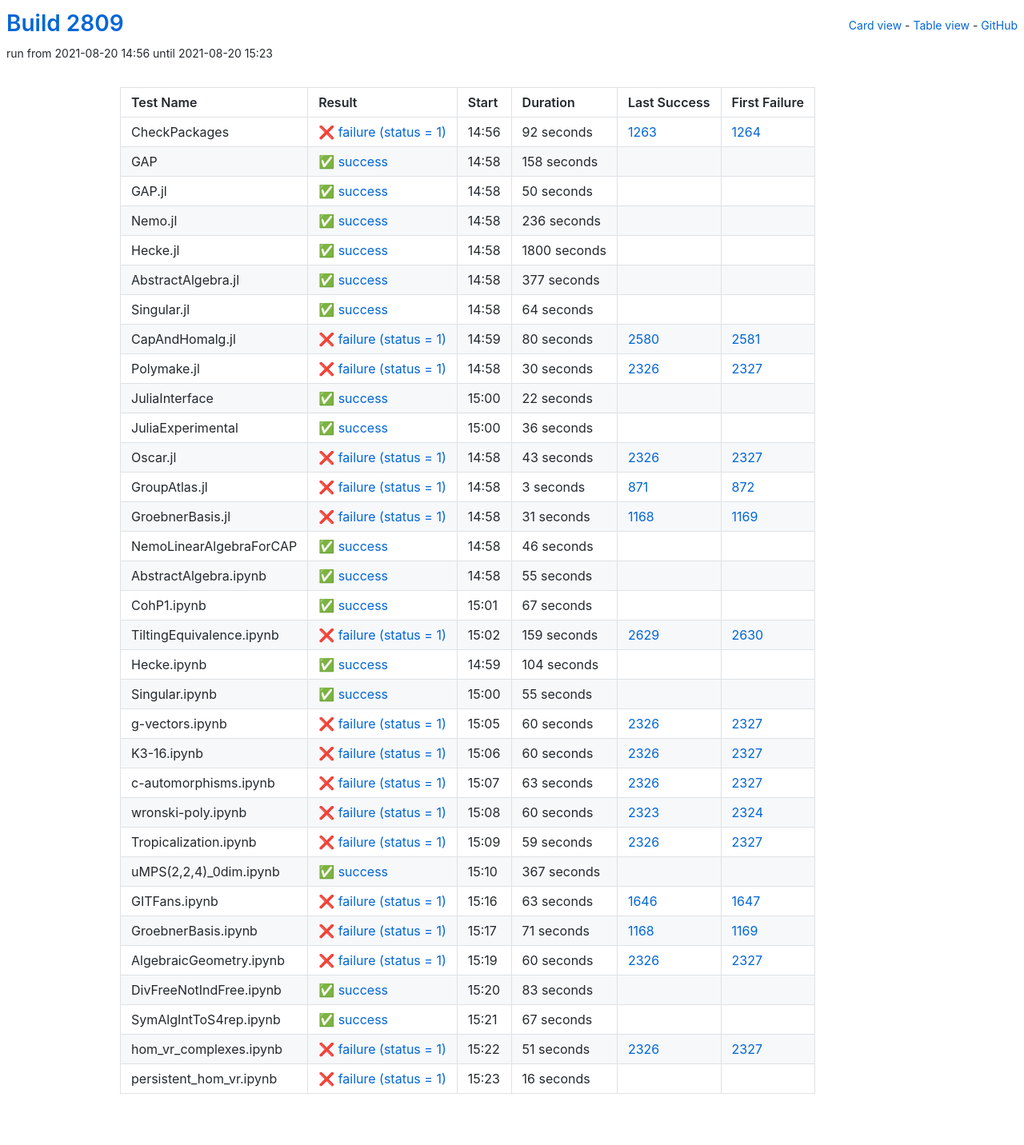
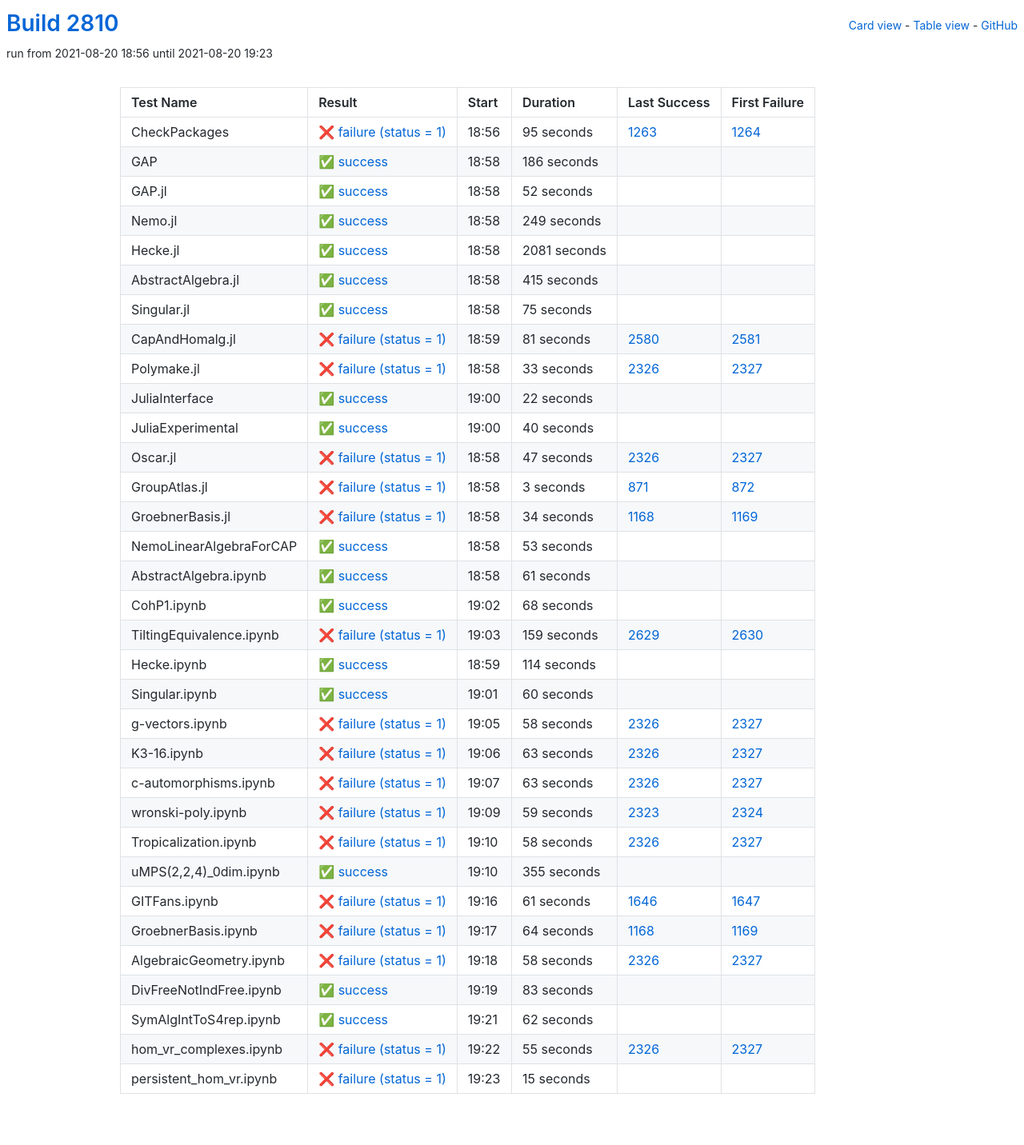
Before and after one commit to oscar-system/oscar-ci-status-stable, a Jekyll site: the page built from table.html, in a window 1280 px wide. Shown: the whole page at 80% size. Built offline with Jekyll 4.4.1, drawn with Linux system fonts in a browser that asks for light colours.

Commit message:
Build #2810

```diff
--- a/_data/ci.yml
+++ b/_data/ci.yml
@@ -1,6 +1,6 @@
 ---
-build: 2809
-build_url: https://oscarci.mathematik.uni-kl.de/job/oscar-stable/2809/
+build: 2810
+build_url: https://oscarci.mathematik.uni-kl.de/job/oscar-stable/2810/
 job: oscar-stable
 organization: oscar-system
 repo: oscar-ci-status-stable
@@ -8,116 +8,116 @@ repourl: https://github.com/oscar-system/oscar-ci-status-stable
 tests:
 - name: CheckPackages
   id: checkpackages
-  log: https://oscarci.mathematik.uni-kl.de/job/oscar-stable/2809/artifact/logs/build-2809/CheckPackages.log
-  start: 2021-08-20 14:56
+  log: https://oscarci.mathematik.uni-kl.de/job/oscar-stable/2810/artifact/logs/build-2810/CheckPackages.log
+  start: 2021-08-20 18:56
   success: false
   exitcode: 1
   status: failure
-  duration: 92
+  duration: 95
   last_success: 1263
   last_success_url: https://oscarci.mathematik.uni-kl.de/job/oscar-stable/1263/
   first_failure: 1264
   first_failure_url: https://oscarci.mathematik.uni-kl.de/job/oscar-stable/1264/
 - name: GAP
   id: gap
-  log: https://oscarci.mathematik.uni-kl.de/job/oscar-stable/2809/artifact/logs/build-2809/GAP.log
-  start: 2021-08-20 14:58
+  log: https://oscarci.mathematik.uni-kl.de/job/oscar-stable/2810/artifact/logs/build-2810/GAP.log
+  start: 2021-08-20 18:58
   success: true
   exitcode: 0
   status: success
-  duration: 158
+  duration: 186
   last_success: false
   last_success_url:
   first_failure: false
   first_failure_url:
 - name: GAP.jl
   id: gap-jl
-  log: https://oscarci.mathematik.uni-kl.de/job/oscar-stable/2809/artifact/logs/build-2809/GAP.jl.log
-  start: 2021-08-20 14:58
+  log: https://oscarci.mathematik.uni-kl.de/job/oscar-stable/2810/artifact/logs/build-2810/GAP.jl.log
+  start: 2021-08-20 18:58
   success: true
   exitcode: 0
   status: success
-  duration: 50
+  duration: 52
   last_success: false
   last_success_url:
   first_failure: false
   first_failure_url:
 - name: Nemo.jl
   id: nemo-jl
-  log: https://oscarci.mathematik.uni-kl.de/job/oscar-stable/2809/artifact/logs/build-2809/Nemo.jl.log
-  start: 2021-08-20 14:58
+  log: https://oscarci.mathematik.uni-kl.de/job/oscar-stable/2810/artifact/logs/build-2810/Nemo.jl.log
+  start: 2021-08-20 18:58
   success: true
   exitcode: 0
   status: success
-  duration: 236
+  duration: 249
   last_success: false
   last_success_url:
   first_failure: false
   first_failure_url:
 - name: Hecke.jl
   id: hecke-jl
-  log: https://oscarci.mathematik.uni-kl.de/job/oscar-stable/2809/artifact/logs/build-2809/Hecke.jl.log
-  start: 2021-08-20 14:58
+  log: https://oscarci.mathematik.uni-kl.de/job/oscar-stable/2810/artifact/logs/build-2810/Hecke.jl.log
+  start: 2021-08-20 18:58
   success: true
   exitcode: 0
   status: success
-  duration: 1800
+  duration: 2081
   last_success: false
   last_success_url:
   first_failure: false
   first_failure_url:
 - name: AbstractAlgebra.jl
   id: abstractalgebra-jl
-  log: https://oscarci.mathematik.uni-kl.de/job/oscar-stable/2809/artifact/logs/build-2809/AbstractAlgebra.jl.log
-  start: 2021-08-20 14:58
+  log: https://oscarci.mathematik.uni-kl.de/job/oscar-stable/2810/artifact/logs/build-2810/AbstractAlgebra.jl.log
+  start: 2021-08-20 18:58
   success: true
   exitcode: 0
   status: success
-  duration: 377
+  duration: 415
   last_success: false
   last_success_url:
   first_failure: false
   first_failure_url:
 - name: Singular.jl
   id: singular-jl
-  log: https://oscarci.mathematik.uni-kl.de/job/oscar-stable/2809/artifact/logs/build-2809/Singular.jl.log
-  start: 2021-08-20 14:58
+  log: https://oscarci.mathematik.uni-kl.de/job/oscar-stable/2810/artifact/logs/build-2810/Singular.jl.log
+  start: 2021-08-20 18:58
   success: true
   exitcode: 0
   status: success
-  duration: 64
+  duration: 75
   last_success: false
   last_success_url:
   first_failure: false
   first_failure_url:
 - name: CapAndHomalg.jl
   id: capandhomalg-jl
-  log: https://oscarci.mathematik.uni-kl.de/job/oscar-stable/2809/artifact/logs/build-2809/CapAndHomalg.jl.log
-  start: 2021-08-20 14:59
+  log: https://oscarci.mathematik.uni-kl.de/job/oscar-stable/2810/artifact/logs/build-2810/CapAndHomalg.jl.log
+  start: 2021-08-20 18:59
   success: false
   exitcode: 1
   status: failure
-  duration: 80
+  duration: 81
   last_success: 2580
   last_success_url: https://oscarci.mathematik.uni-kl.de/job/oscar-stable/2580/
   first_failure: 2581
   first_failure_url: https://oscarci.mathematik.uni-kl.de/job/oscar-stable/2581/
 - name: Polymake.jl
   id: polymake-jl
-  log: https://oscarci.mathematik.uni-kl.de/job/oscar-stable/2809/artifact/logs/build-2809/Polymake.jl.log
-  start: 2021-08-20 14:58
+  log: https://oscarci.mathematik.uni-kl.de/job/oscar-stable/2810/artifact/logs/build-2810/Polymake.jl.log
+  start: 2021-08-20 18:58
   success: false
   exitcode: 1
   status: failure
-  duration: 30
+  duration: 33
   last_success: 2326
   last_success_url: https://oscarci.mathematik.uni-kl.de/job/oscar-stable/2326/
   first_failure: 2327
   first_failure_url: https://oscarci.mathematik.uni-kl.de/job/oscar-stable/2327/
 - name: JuliaInterface
   id: juliainterface
-  log: https://oscarci.mathematik.uni-kl.de/job/oscar-stable/2809/artifact/logs/build-2809/JuliaInterface.log
-  start: 2021-08-20 15:00
+  log: https://oscarci.mathematik.uni-kl.de/job/oscar-stable/2810/artifact/logs/build-2810/JuliaInterface.log
+  start: 2021-08-20 19:00
   success: true
   exitcode: 0
   status: success
@@ -128,32 +128,32 @@ tests:
   first_failure_url:
 - name: JuliaExperimental
   id: juliaexperimental
-  log: https://oscarci.mathematik.uni-kl.de/job/oscar-stable/2809/artifact/logs/build-2809/JuliaExperimental.log
-  start: 2021-08-20 15:00
+  log: https://oscarci.mathematik.uni-kl.de/job/oscar-stable/2810/artifact/logs/build-2810/JuliaExperimental.log
+  start: 2021-08-20 19:00
   success: true
   exitcode: 0
   status: success
-  duration: 36
+  duration: 40
   last_success: false
   last_success_url:
   first_failure: false
   first_failure_url:
 - name: Oscar.jl
   id: oscar-jl
-  log: https://oscarci.mathematik.uni-kl.de/job/oscar-stable/2809/artifact/logs/build-2809/Oscar.jl.log
-  start: 2021-08-20 14:58
+  log: https://oscarci.mathematik.uni-kl.de/job/oscar-stable/2810/artifact/logs/build-2810/Oscar.jl.log
+  start: 2021-08-20 18:58
   success: false
   exitcode: 1
   status: failure
-  duration: 43
+  duration: 47
   last_success: 2326
   last_success_url: https://oscarci.mathematik.uni-kl.de/job/oscar-stable/2326/
   first_failure: 2327
   first_failure_url: https://oscarci.mathematik.uni-kl.de/job/oscar-stable/2327/
 - name: GroupAtlas.jl
   id: groupatlas-jl
-  log: https://oscarci.mathematik.uni-kl.de/job/oscar-stable/2809/artifact/logs/build-2809/GroupAtlas.jl.log
-  start: 2021-08-20 14:58
+  log: https://oscarci.mathematik.uni-kl.de/job/oscar-stable/2810/artifact/logs/build-2810/GroupAtlas.jl.log
+  start: 2021-08-20 18:58
   success: false
   exitcode: 1
   status: failure
@@ -164,56 +164,56 @@ tests:
   first_failure_url: https://oscarci.mathematik.uni-kl.de/job/oscar-stable/872/
 - name: GroebnerBasis.jl
   id: groebnerbasis-jl
-  log: https://oscarci.mathematik.uni-kl.de/job/oscar-stable/2809/artifact/logs/build-2809/GroebnerBasis.jl.log
-  start: 2021-08-20 14:58
+  log: https://oscarci.mathematik.uni-kl.de/job/oscar-stable/2810/artifact/logs/build-2810/GroebnerBasis.jl.log
+  start: 2021-08-20 18:58
   success: false
   exitcode: 1
   status: failure
-  duration: 31
+  duration: 34
   last_success: 1168
   last_success_url: https://oscarci.mathematik.uni-kl.de/job/oscar-stable/1168/
   first_failure: 1169
   first_failure_url: https://oscarci.mathematik.uni-kl.de/job/oscar-stable/1169/
 - name: NemoLinearAlgebraForCAP
   id: nemolinearalgebraforcap
-  log: https://oscarci.mathematik.uni-kl.de/job/oscar-stable/2809/artifact/logs/build-2809/NemoLinearAlgebraForCAP.log
-  start: 2021-08-20 14:58
+  log: https://oscarci.mathematik.uni-kl.de/job/oscar-stable/2810/artifact/logs/build-2810/NemoLinearAlgebraForCAP.log
+  start: 2021-08-20 18:58
   success: true
   exitcode: 0
   status: success
-  duration: 46
+  duration: 53
   last_success: false
   last_success_url:
   first_failure: false
   first_failure_url:
 - name: AbstractAlgebra.ipynb
   id: abstractalgebra-ipynb
-  log: https://oscarci.mathematik.uni-kl.de/job/oscar-stable/2809/artifact/logs/build-2809/AbstractAlgebra.ipynb.log
-  start: 2021-08-20 14:58
+  log: https://oscarci.mathematik.uni-kl.de/job/oscar-stable/2810/artifact/logs/build-2810/AbstractAlgebra.ipynb.log
+  start: 2021-08-20 18:58
   success: true
   exitcode: 0
   status: success
-  duration: 55
+  duration: 61
   last_success: false
   last_success_url:
   first_failure: false
   first_failure_url:
 - name: CohP1.ipynb
   id: cohp1-ipynb
-  log: https://oscarci.mathematik.uni-kl.de/job/oscar-stable/2809/artifact/logs/build-2809/CohP1.ipynb.log
-  start: 2021-08-20 15:01
+  log: https://oscarci.mathematik.uni-kl.de/job/oscar-stable/2810/artifact/logs/build-2810/CohP1.ipynb.log
+  start: 2021-08-20 19:02
   success: true
   exitcode: 0
   status: success
-  duration: 67
+  duration: 68
   last_success: false
   last_success_url:
   first_failure: false
   first_failure_url:
 - name: TiltingEquivalence.ipynb
   id: tiltingequivalence-ipynb
-  log: https://oscarci.mathematik.uni-kl.de/job/oscar-stable/2809/artifact/logs/build-2809/TiltingEquivalence.ipynb.log
-  start: 2021-08-20 15:02
+  log: https://oscarci.mathematik.uni-kl.de/job/oscar-stable/2810/artifact/logs/build-2810/TiltingEquivalence.ipynb.log
+  start: 2021-08-20 19:03
   success: false
   exitcode: 1
   status: failure
@@ -224,56 +224,56 @@ tests:
   first_failure_url: https://oscarci.mathematik.uni-kl.de/job/oscar-stable/2630/
 - name: Hecke.ipynb
   id: hecke-ipynb
-  log: https://oscarci.mathematik.uni-kl.de/job/oscar-stable/2809/artifact/logs/build-2809/Hecke.ipynb.log
-  start: 2021-08-20 14:59
+  log: https://oscarci.mathematik.uni-kl.de/job/oscar-stable/2810/artifact/logs/build-2810/Hecke.ipynb.log
+  start: 2021-08-20 18:59
   success: true
   exitcode: 0
   status: success
-  duration: 104
+  duration: 114
   last_success: false
   last_success_url:
   first_failure: false
   first_failure_url:
 - name: Singular.ipynb
   id: singular-ipynb
-  log: https://oscarci.mathematik.uni-kl.de/job/oscar-stable/2809/artifact/logs/build-2809/Singular.ipynb.log
-  start: 2021-08-20 15:00
+  log: https://oscarci.mathematik.uni-kl.de/job/oscar-stable/2810/artifact/logs/build-2810/Singular.ipynb.log
+  start: 2021-08-20 19:01
   success: true
   exitcode: 0
   status: success
-  duration: 55
+  duration: 60
   last_success: false
   last_success_url:
   first_failure: false
   first_failure_url:
 - name: g-vectors.ipynb
   id: g-vectors-ipynb
-  log: https://oscarci.mathematik.uni-kl.de/job/oscar-stable/2809/artifact/logs/build-2809/g-vectors.ipynb.log
-  start: 2021-08-20 15:05
+  log: https://oscarci.mathematik.uni-kl.de/job/oscar-stable/2810/artifact/logs/build-2810/g-vectors.ipynb.log
+  start: 2021-08-20 19:05
   success: false
   exitcode: 1
   status: failure
-  duration: 60
+  duration: 58
   last_success: 2326
   last_success_url: https://oscarci.mathematik.uni-kl.de/job/oscar-stable/2326/
   first_failure: 2327
   first_failure_url: https://oscarci.mathematik.uni-kl.de/job/oscar-stable/2327/
 - name: K3-16.ipynb
   id: k3-16-ipynb
-  log: https://oscarci.mathematik.uni-kl.de/job/oscar-stable/2809/artifact/logs/build-2809/K3-16.ipynb.log
-  start: 2021-08-20 15:06
+  log: https://oscarci.mathematik.uni-kl.de/job/oscar-stable/2810/artifact/logs/build-2810/K3-16.ipynb.log
+  start: 2021-08-20 19:06
   success: false
   exitcode: 1
   status: failure
-  duration: 60
+  duration: 63
   last_success: 2326
   last_success_url: https://oscarci.mathematik.uni-kl.de/job/oscar-stable/2326/
   first_failure: 2327
   first_failure_url: https://oscarci.mathematik.uni-kl.de/job/oscar-stable/2327/
 - name: c-automorphisms.ipynb
   id: c-automorphisms-ipynb
-  log: https://oscarci.mathematik.uni-kl.de/job/oscar-stable/2809/artifact/logs/build-2809/c-automorphisms.ipynb.log
-  start: 2021-08-20 15:07
+  log: https://oscarci.mathematik.uni-kl.de/job/oscar-stable/2810/artifact/logs/build-2810/c-automorphisms.ipynb.log
+  start: 2021-08-20 19:07
   success: false
   exitcode: 1
   status: failure
@@ -284,80 +284,80 @@ tests:
   first_failure_url: https://oscarci.mathematik.uni-kl.de/job/oscar-stable/2327/
 - name: wronski-poly.ipynb
   id: wronski-poly-ipynb
-  log: https://oscarci.mathematik.uni-kl.de/job/oscar-stable/2809/artifact/logs/build-2809/wronski-poly.ipynb.log
-  start: 2021-08-20 15:08
+  log: https://oscarci.mathematik.uni-kl.de/job/oscar-stable/2810/artifact/logs/build-2810/wronski-poly.ipynb.log
+  start: 2021-08-20 19:09
   success: false
   exitcode: 1
   status: failure
-  duration: 60
+  duration: 59
   last_success: 2323
   last_success_url: https://oscarci.mathematik.uni-kl.de/job/oscar-stable/2323/
   first_failure: 2324
   first_failure_url: https://oscarci.mathematik.uni-kl.de/job/oscar-stable/2324/
 - name: Tropicalization.ipynb
   id: tropicalization-ipynb
-  log: https://oscarci.mathematik.uni-kl.de/job/oscar-stable/2809/artifact/logs/build-2809/Tropicalization.ipynb.log
-  start: 2021-08-20 15:09
+  log: https://oscarci.mathematik.uni-kl.de/job/oscar-stable/2810/artifact/logs/build-2810/Tropicalization.ipynb.log
+  start: 2021-08-20 19:10
   success: false
   exitcode: 1
   status: failure
-  duration: 59
+  duration: 58
   last_success: 2326
   last_success_url: https://oscarci.mathematik.uni-kl.de/job/oscar-stable/2326/
   first_failure: 2327
   first_failure_url: https://oscarci.mathematik.uni-kl.de/job/oscar-stable/2327/
 - name: uMPS(2,2,4)_0dim.ipynb
   id: umps-2-2-4-0dim-ipynb
-  log: https://oscarci.mathematik.uni-kl.de/job/oscar-stable/2809/artifact/logs/build-2809/uMPS-2-2-4-_0dim.ipynb.log
-  start: 2021-08-20 15:10
+  log: https://oscarci.mathematik.uni-kl.de/job/oscar-stable/2810/artifact/logs/build-2810/uMPS-2-2-4-_0dim.ipynb.log
+  start: 2021-08-20 19:10
   success: true
   exitcode: 0
   status: success
-  duration: 367
+  duration: 355
   last_success: false
   last_success_url:
   first_failure: false
   first_failure_url:
 - name: GITFans.ipynb
   id: gitfans-ipynb
-  log: https://oscarci.mathematik.uni-kl.de/job/oscar-stable/2809/artifact/logs/build-2809/GITFans.ipynb.log
-  start: 2021-08-20 15:16
+  log: https://oscarci.mathematik.uni-kl.de/job/oscar-stable/2810/artifact/logs/build-2810/GITFans.ipynb.log
+  start: 2021-08-20 19:16
   success: false
   exitcode: 1
   status: failure
-  duration: 63
+  duration: 61
   last_success: 1646
   last_success_url: https://oscarci.mathematik.uni-kl.de/job/oscar-stable/1646/
   first_failure: 1647
   first_failure_url: https://oscarci.mathematik.uni-kl.de/job/oscar-stable/1647/
 - name: GroebnerBasis.ipynb
   id: groebnerbasis-ipynb
-  log: https://oscarci.mathematik.uni-kl.de/job/oscar-stable/2809/artifact/logs/build-2809/GroebnerBasis.ipynb.log
-  start: 2021-08-20 15:17
+  log: https://oscarci.mathematik.uni-kl.de/job/oscar-stable/2810/artifact/logs/build-2810/GroebnerBasis.ipynb.log
+  start: 2021-08-20 19:17
   success: false
   exitcode: 1
   status: failure
-  duration: 71
+  duration: 64
   last_success: 1168
   last_success_url: https://oscarci.mathematik.uni-kl.de/job/oscar-stable/1168/
   first_failure: 1169
   first_failure_url: https://oscarci.mathematik.uni-kl.de/job/oscar-stable/1169/
 - name: AlgebraicGeometry.ipynb
   id: algebraicgeometry-ipynb
-  log: https://oscarci.mathematik.uni-kl.de/job/oscar-stable/2809/artifact/logs/build-2809/AlgebraicGeometry.ipynb.log
-  start: 2021-08-20 15:19
+  log: https://oscarci.mathematik.uni-kl.de/job/oscar-stable/2810/artifact/logs/build-2810/AlgebraicGeometry.ipynb.log
+  start: 2021-08-20 19:18
   success: false
   exitcode: 1
   status: failure
-  duration: 60
+  duration: 58
   last_success: 2326
   last_success_url: https://oscarci.mathematik.uni-kl.de/job/oscar-stable/2326/
   first_failure: 2327
   first_failure_url: https://oscarci.mathematik.uni-kl.de/job/oscar-stable/2327/
 - name: DivFreeNotIndFree.ipynb
   id: divfreenotindfree-ipynb
-  log: https://oscarci.mathematik.uni-kl.de/job/oscar-stable/2809/artifact/logs/build-2809/DivFreeNotIndFree.ipynb.log
-  start: 2021-08-20 15:20
+  log: https://oscarci.mathematik.uni-kl.de/job/oscar-stable/2810/artifact/logs/build-2810/DivFreeNotIndFree.ipynb.log
+  start: 2021-08-20 19:19
   success: true
   exitcode: 0
   status: success
@@ -368,36 +368,36 @@ tests:
   first_failure_url:
 - name: SymAlgIntToS4rep.ipynb
   id: symalginttos4rep-ipynb
-  log: https://oscarci.mathematik.uni-kl.de/job/oscar-stable/2809/artifact/logs/build-2809/SymAlgIntToS4rep.ipynb.log
-  start: 2021-08-20 15:21
+  log: https://oscarci.mathematik.uni-kl.de/job/oscar-stable/2810/artifact/logs/build-2810/SymAlgIntToS4rep.ipynb.log
+  start: 2021-08-20 19:21
   success: true
   exitcode: 0
   status: success
-  duration: 67
+  duration: 62
   last_success: false
   last_success_url:
   first_failure: false
   first_failure_url:
 - name: hom_vr_complexes.ipynb
   id: hom-vr-complexes-ipynb
-  log: https://oscarci.mathematik.uni-kl.de/job/oscar-stable/2809/artifact/logs/build-2809/hom_vr_complexes.ipynb.log
-  start: 2021-08-20 15:22
+  log: https://oscarci.mathematik.uni-kl.de/job/oscar-stable/2810/artifact/logs/build-2810/hom_vr_complexes.ipynb.log
+  start: 2021-08-20 19:22
   success: false
   exitcode: 1
   status: failure
-  duration: 51
+  duration: 55
   last_success: 2326
   last_success_url: https://oscarci.mathematik.uni-kl.de/job/oscar-stable/2326/
   first_failure: 2327
   first_failure_url: https://oscarci.mathematik.uni-kl.de/job/oscar-stable/2327/
 - name: persistent_hom_vr.ipynb
   id: persistent-hom-vr-ipynb
-  log: https://oscarci.mathematik.uni-kl.de/job/oscar-stable/2809/artifact/logs/build-2809/persistent_hom_vr.ipynb.log
-  start: 2021-08-20 15:23
+  log: https://oscarci.mathematik.uni-kl.de/job/oscar-stable/2810/artifact/logs/build-2810/persistent_hom_vr.ipynb.log
+  start: 2021-08-20 19:23
   success: false
   exitcode: 1
   status: failure
-  duration: 16
+  duration: 15
   last_success: false
   last_success_url:
   first_failure: false
```
Also changed, not shown: README.md.
